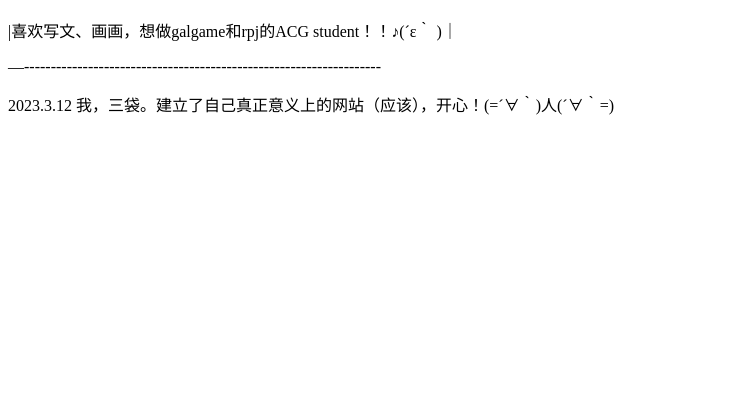
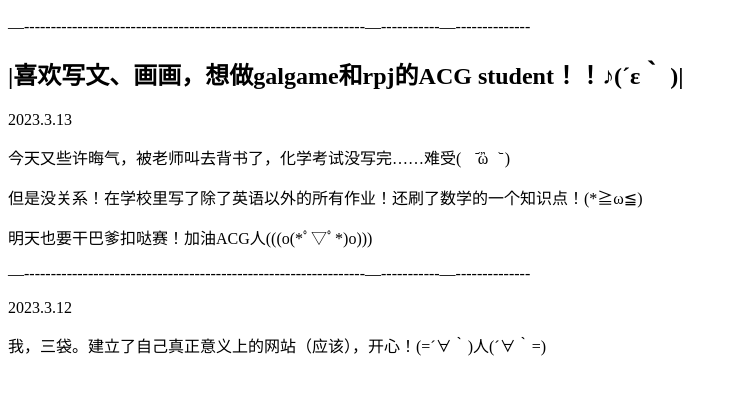
Before and after one commit to Altmoy11/Altmoy11.github.io, a plain HTML site: page index.html in a window 1280 px wide. Shown: the part 57-452 px from the top of the page, without its empty margins (0-737 px from the left). Drawn offline with Linux system fonts and the light colour scheme.

Commit message:
Update index.html

```diff
--- a/index.html
+++ b/index.html
@@ -9,11 +9,23 @@
 
     <h1>三袋速冻包子</h1>
 
-    <p>|喜欢写文、画画，想做galgame和rpj的ACG student！！♪(´ε｀ )｜</p>
+    <p>—----------------------------------------------------------------—-----------—--------------</p>
 
-    <p>—-------------------------------------------------------------------</p>
+    <h2>|喜欢写文、画画，想做galgame和rpj的ACG student！！♪(´ε｀ )|</h2>
 
-    <p>2023.3.12 我，三袋。建立了自己真正意义上的网站（应该），开心！(=´∀｀)人(´∀｀=)</p>
+    <p>2023.3.13</p>
+
+    <p>今天又些许晦气，被老师叫去背书了，化学考试没写完……难受( ･᷄ὢ･᷅ )</p>
+
+    <p>但是没关系！在学校里写了除了英语以外的所有作业！还刷了数学的一个知识点！(*≧ω≦)</p>
+
+    <p>明天也要干巴爹扣哒赛！加油ACG人(((o(*ﾟ▽ﾟ*)o)))</p>
+
+    <p>—----------------------------------------------------------------—-----------—--------------</p>
+
+    <p>2023.3.12</p>
+
+    <p>我，三袋。建立了自己真正意义上的网站（应该），开心！(=´∀｀)人(´∀｀=)</p>
 
 
 
```
